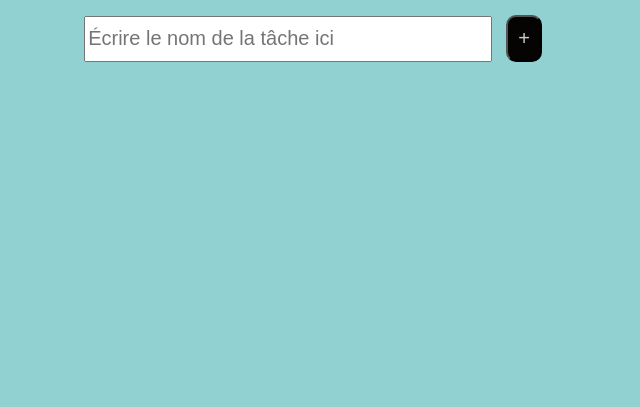
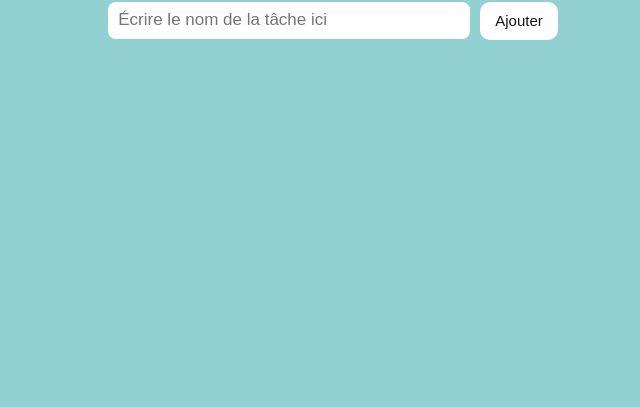
Before and after one commit to Lino004/todo-list, a plain HTML site: page ajout_tache.html in a window 1280 px wide. Shown: the part 409-816 px from the top of the page, without its empty margins (307-947 px from the left). Drawn offline with Linux system fonts and the light colour scheme.

Commit message:
mise à jour de l'interface utilisateur dans ajout_tache.html et style.css : correction de la langue, amélioration des styles et ajout de la fonctionnalité de bouton "Ajouter"

```diff
--- a/ajout_tache.html
+++ b/ajout_tache.html
@@ -1,18 +1,23 @@
 <!DOCTYPE html>
-<html lang="en">
+<html lang="fr">
+
 <head>
     <link rel="stylesheet" href="style.css">
     <meta charset="UTF-8">
     <meta name="viewport" content="width=device-width, initial-scale=1.0">
-    <title>to-do_liste</title>
+    <title>Liste de tâches</title>
 </head>
+
 <body>
-    <h1>To-Do liste</h1>
+    <h1>Liste de tâches</h1>
 
     <div class="contener">
         <div class="tache">
             <input type="text" placeholder="Écrire le nom de la tâche ici" id="taskinput">
-            <button onclick="addTask()">+</button>
+
+            <button onclick="addTask()" id="button">
+                Ajouter
+            </button>
         </div>
 
         <div class="list">
@@ -20,31 +25,26 @@
         </div>
     </div>
 
-    <!-- 🔥 JAVASCRIPT ICI -->
-    <script src="script.js">
+    <script>
         function addTask() {
             let input = document.getElementById("taskinput");
             let taskText = input.value.trim();
             let taskList = document.getElementById("tasklist");
 
-    // Vérifie si vide
             if (taskText === "") {
                 alert("Veuillez entrer une tâche !");
                 return;
             }
 
-    // Crée un nouvel élément <li>
             let li = document.createElement("li");
             li.textContent = taskText;
 
-    // Ajoute la tâche dans la liste
             taskList.appendChild(li);
 
-    // Vide l'input après ajout
             input.value = "";
         }
-
     </script>
 
 </body>
+
 </html>
--- a/style.css
+++ b/style.css
@@ -1,35 +1,71 @@
-body{
-    align-items: center;
+/* --- BODY --- */
+body {
     background-color: rgb(145, 209, 209);
     display: flex;
     justify-content: center;
     flex-direction: column;
-    height: 100vh;
+    min-height: 100vh;
     align-items: center;
+    margin: 0;
+    font-family: Arial, sans-serif;
+}
 
+/* --- CONTENEUR PRINCIPAL --- */
+.contener {
+    display: flex;
+    flex-direction: column;
+    align-items: center;
+    width: 100%;
+    max-width: 600px;
 }
-.contener{
+
+/* --- ZONE SAISIE --- */
+.tache {
     display: flex;
-    justify-content: center;
-    width: 100vh;
-    max-width:800vh;
+    gap: 10px;
+}
 
+/* --- INPUT --- */
+input {
+    font-size: 17px;
+    width: 350px;
+    height: 35px;
+    border-radius: 8px;
+    border: none;
+    padding-left: 10px;
 }
-.tache{
-    display: flexbox;
 
+/* --- BOUTON --- */
+button {
+    color: rgb(20, 20, 25);
+    background-color: rgb(255, 255, 255);
+    font-size: 15px;
+    height: 38px;
+    padding: 0 15px;
+    border-radius: 10px;
+    border: none;
+    cursor: pointer;
+    transition: 0.2s;
+}
 
+button:hover {
+    color: white;
+    background-color: rgb(58, 143, 89);
 }
-button{
-    color: rgb(203, 203, 205);
-    background-color: rgb(6, 3, 3);
-    font-size: 20px;
+
+/* --- LISTE DES TACHES --- */
+.list ul {
+    margin-top: 20px;
+    padding: 0;
+    width: 350px;
+}
+
+/* Chaque tâche */
+.list ul li {
+    list-style: none;
+    background: white;
+    margin-bottom: 10px;
     padding: 10px;
-    margin-left: 10px;
-    border-radius: 10px;
+    border-radius: 8px;
+    font-size: 18px;
 }
-input{
-    font-size: 20px;
-    width: 400px;
-    height: 40px;
-}
```
Lines whose indentation alone changed are shown as unchanged.
